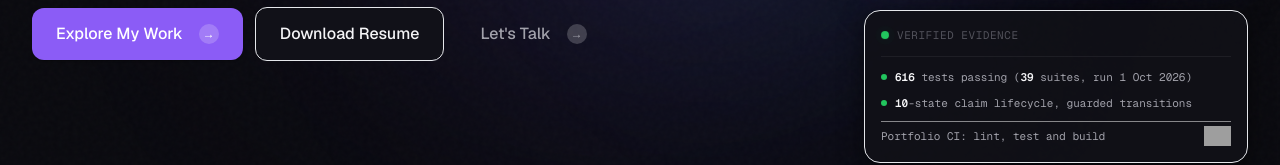
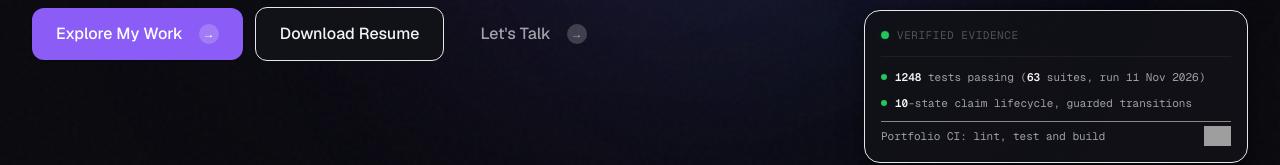
Before and after one commit to hammoudFerwana/mohammed-ferwana-portfolio, a Next.js app: page / in a window 1280 px wide. Shown: the part 572-737 px from the top of the page. Built offline with nearby package versions, Linux system fonts and the light colour scheme; no server answers; grey boxes are pictures that could not be loaded.

Commit message:
chore(metrics): update sawn test count to 2026-11-11 run

```diff
--- a/src/data/metrics.js
+++ b/src/data/metrics.js
@@ -9,9 +9,9 @@ import { claimFsm } from './claimFsm';
 export const ciBadgeBranch = 'main';
 
 export const metrics = {
-  integrationTests: 616,
-  testSuites: 39,
-  testRunDate: '2026-10-01',
+  integrationTests: 1248,
+  testSuites: 63,
+  testRunDate: '2026-11-11',
   fsmStates: claimFsm.states.length,
   ciBadgeBranch,
   source: 'Sawn backend, full Jest run',
```
